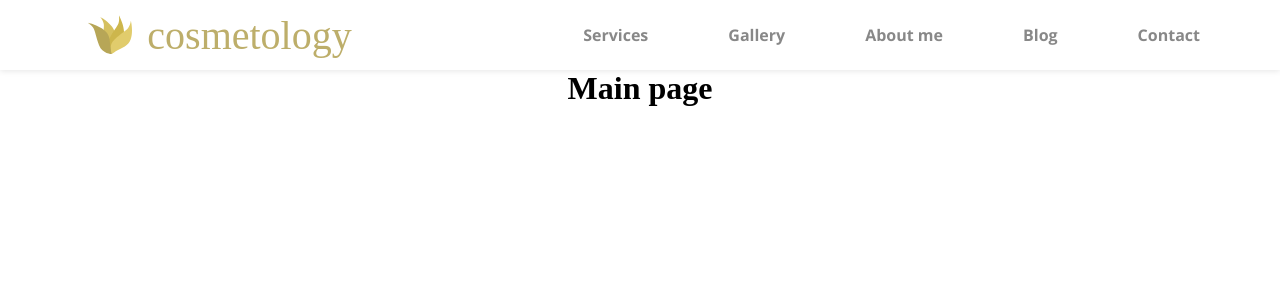
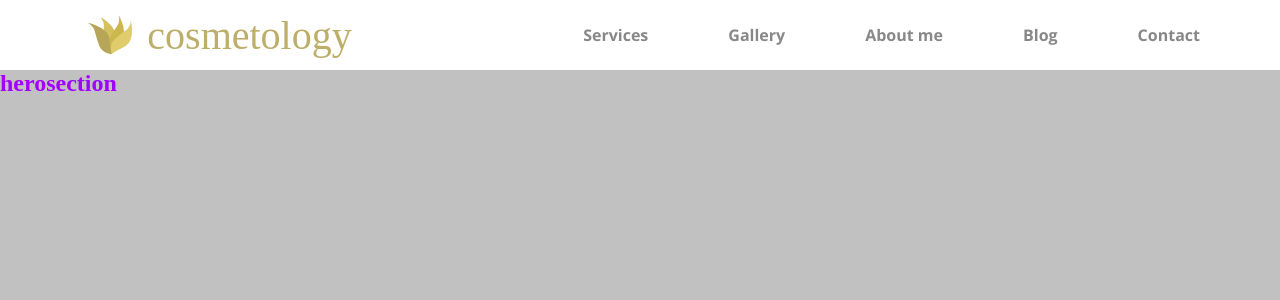
Before and after one commit to JrWoland/web-cosmetology, a Nuxt app: page / in a window 1280 px wide. Shown: the top 300 px of the page. Built offline with nearby package versions, Linux system fonts and the light colour scheme.

Commit message:
Add pages as placeholders

```diff
--- /dev/null
+++ b/components/HeroSection.vue
@@ -0,0 +1,20 @@
+<template>
+  <section class="hero-section">
+    <h1>herosection</h1>
+  </section>
+</template>
+
+<script>
+export default {
+  name: 'HeroSection'
+}
+</script>
+
+<style lang="scss">
+.hero-section {
+  background-color: rgb(193, 193, 193);
+  color: $attention-color;
+  width: 100vw;
+  height: calc(100vh - #{$header-height});
+}
+</style>
--- /dev/null
+++ b/pages/about/index.vue
@@ -0,0 +1,9 @@
+<template>
+  <h1>about</h1>
+</template>
+
+<script>
+export default {}
+</script>
+
+<style></style>
--- /dev/null
+++ b/pages/blog/index.vue
@@ -0,0 +1,11 @@
+<template>
+  <h1>
+    blog
+  </h1>
+</template>
+
+<script>
+export default {}
+</script>
+
+<style></style>
--- /dev/null
+++ b/pages/contact/index.vue
@@ -0,0 +1,11 @@
+<template>
+  <h1>
+    contact
+  </h1>
+</template>
+
+<script>
+export default {}
+</script>
+
+<style></style>
--- /dev/null
+++ b/pages/gallery/index.vue
@@ -0,0 +1,9 @@
+<template>
+  <h1>gallery</h1>
+</template>
+
+<script>
+export default {}
+</script>
+
+<style></style>
--- a/pages/index.vue
+++ b/pages/index.vue
@@ -1,11 +1,16 @@
 <template>
   <main class="container">
-    <h1>Main page</h1>
+    <HeroSection />
   </main>
 </template>
 
 <script>
-export default {}
+import HeroSection from '~/components/HeroSection'
+export default {
+  components: {
+    HeroSection
+  }
+}
 </script>
 
-<style></style>
+<style lang="scss"></style>
--- /dev/null
+++ b/pages/services/index.vue
@@ -0,0 +1,9 @@
+<template>
+  <h1>services</h1>
+</template>
+
+<script>
+export default {}
+</script>
+
+<style></style>
```
